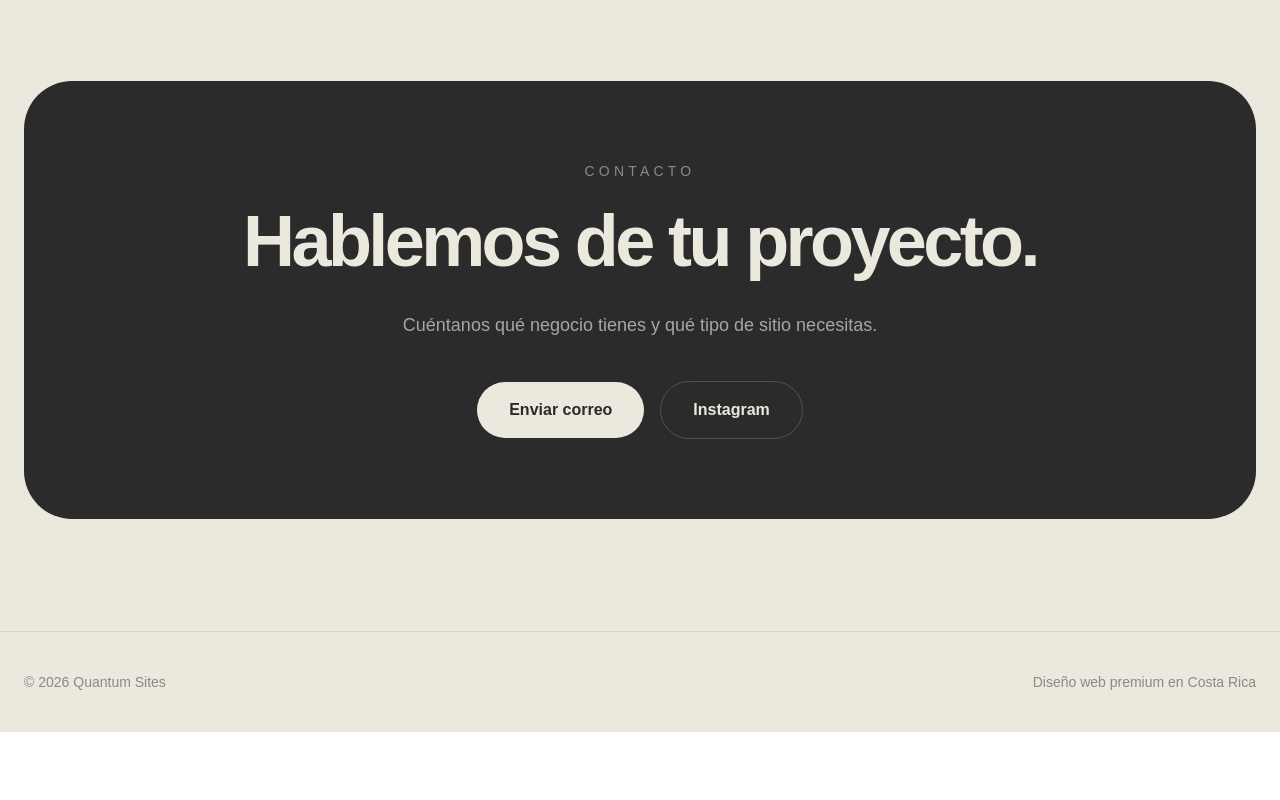
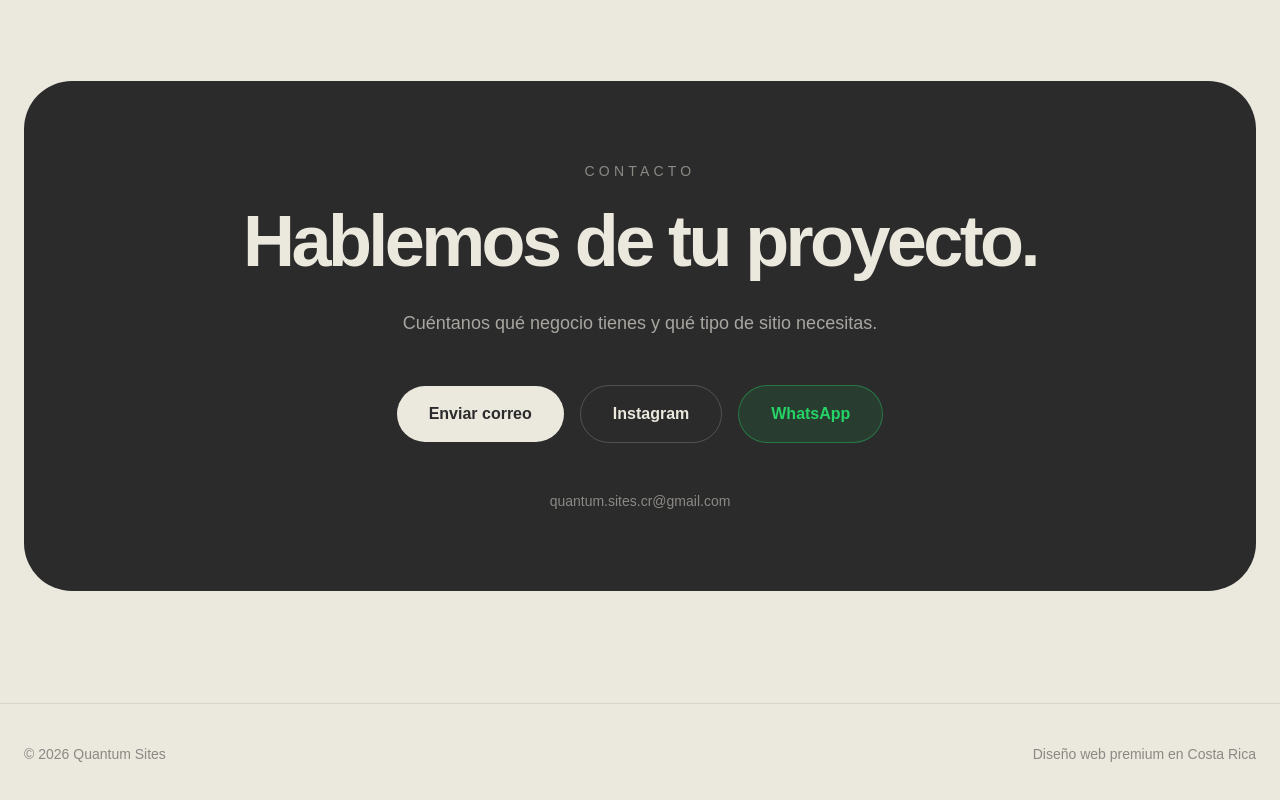
Before and after one commit to JosueFab0/quantum-sites, a Next.js app: page / in a window 1280 px wide. Shown: the part 7564-8364 px from the top of the page. Before the commit the page ends 8296 px from the top, so only its background shows below. Built offline with nearby package versions, Linux system fonts and the light colour scheme.

Commit message:
boton nuevo

```diff
--- a/components/Contact.tsx
+++ b/components/Contact.tsx
@@ -2,6 +2,7 @@
   return (
     <section className="mx-auto max-w-7xl px-6 py-28">
       <div className="rounded-[3rem] bg-[#2b2b2b] px-8 py-20 text-center text-[#ebe8de] md:px-20">
+
         <p className="mb-6 text-sm uppercase tracking-[0.3em] text-[#ebe8de]/50">
           Contacto
         </p>
@@ -10,11 +11,12 @@
           Hablemos de tu proyecto.
         </h2>
 
-        <p className="mx-auto mt-8 max-w-2xl text-lg leading-8 text-[#ebe8de]/65">
+        <p className="mx-auto mt-8 max-w-2xl text-lg text-[#ebe8de]/65">
           Cuéntanos qué negocio tienes y qué tipo de sitio necesitas.
         </p>
 
-        <div className="mt-10 flex flex-col items-center justify-center gap-4 sm:flex-row">
+        <div className="mt-12 flex flex-col items-center justify-center gap-4 sm:flex-row">
+
           <a
             href="mailto:quantum.sites.cr@gmail.com"
             className="rounded-full bg-[#ebe8de] px-8 py-4 font-semibold text-[#2b2b2b] transition hover:scale-105"
@@ -30,7 +32,22 @@
           >
             Instagram
           </a>
+
+          <a
+            href="https://wa.me/50683442955"
+            target="_blank"
+            rel="noopener noreferrer"
+            className="rounded-full border border-[#25D366]/40 bg-[#25D366]/10 px-8 py-4 font-semibold text-[#25D366] transition hover:bg-[#25D366]/20"
+          >
+            WhatsApp
+          </a>
+
         </div>
+
+        <div className="mt-12 text-sm text-[#ebe8de]/50">
+          quantum.sites.cr@gmail.com
+        </div>
+
       </div>
     </section>
   );
```
